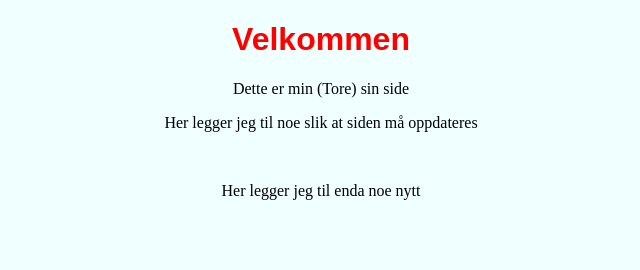
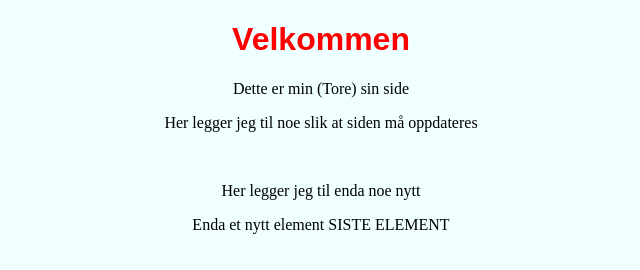
Before and after one commit to torethie/brukernavn, a plain HTML site: page index.html in a window 1280 px wide. Shown: the whole page, without its empty margins (319-959 px from the left). Drawn offline with Linux system fonts and the light colour scheme.

Commit message:
Ny commit

```diff
--- a/index.html
+++ b/index.html
@@ -14,6 +14,7 @@
     <p>Her legger jeg til noe slik at siden må oppdateres</p>
     <br>
     <p>Her legger jeg til enda noe nytt</p>
+    <p>Enda et nytt element SISTE ELEMENT</p>
 </body>
 
 </html>
```
